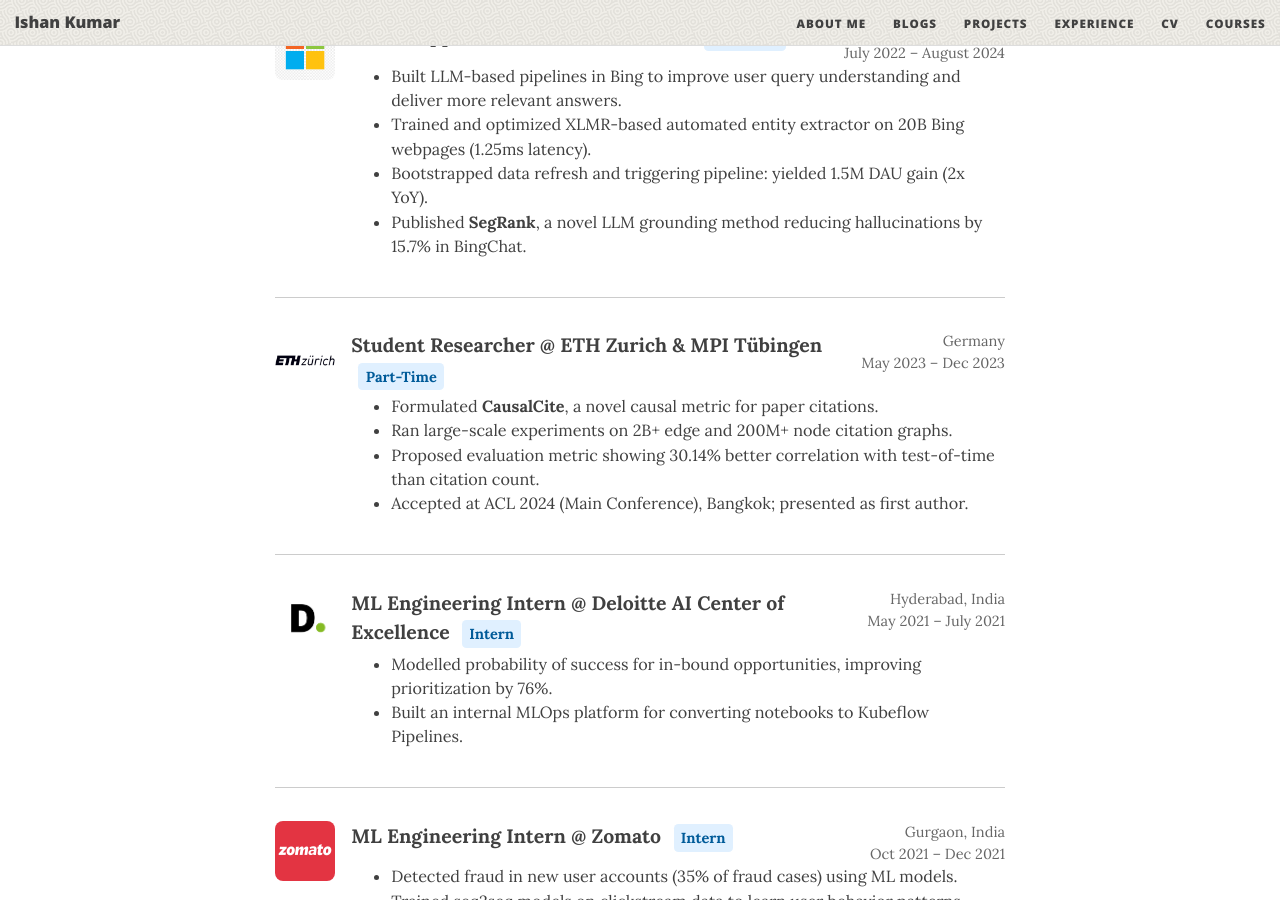
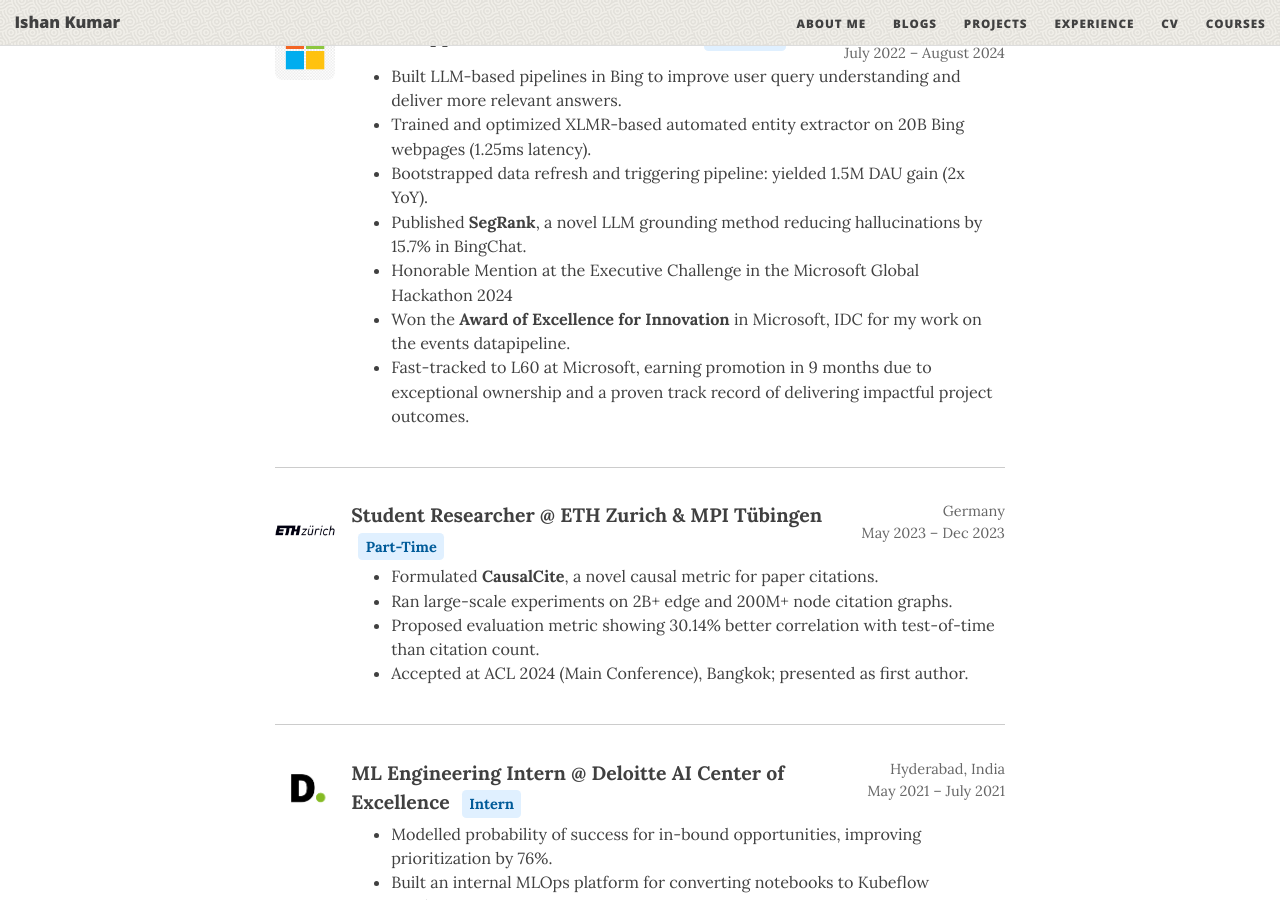
Before and after one commit to ishankumaragrawal/ishankumaragrawal.github.io, a Jekyll site: the page built from experiences.html, in a window 1280 px wide and 900 px high, scrolled down 488 px. Built offline with Jekyll 4.4.1, drawn with Linux system fonts in a browser that asks for light colours; nearby versions of some CDN libraries.

Commit message:
expereinces updated

```diff
--- a/experiences.html
+++ b/experiences.html
@@ -123,6 +123,9 @@
       <li>Trained and optimized XLMR-based automated entity extractor on 20B Bing webpages (1.25ms latency).</li>
       <li>Bootstrapped data refresh and triggering pipeline: yielded 1.5M DAU gain (2x YoY).</li>
       <li>Published <strong>SegRank</strong>, a novel LLM grounding method reducing hallucinations by 15.7% in BingChat.</li>
+      <li>Honorable Mention at the Executive Challenge in the  Microsoft Global Hackathon 2024</li>
+      <li>Won the <strong> Award of Excellence for Innovation </strong> in Microsoft, IDC for my work on the events datapipeline.</li>
+      <li>Fast-tracked to L60 at Microsoft, earning promotion in 9 months due to exceptional ownership and a proven track record of delivering impactful project outcomes.</li>
     </ul>
   </div>
 </div>
```
